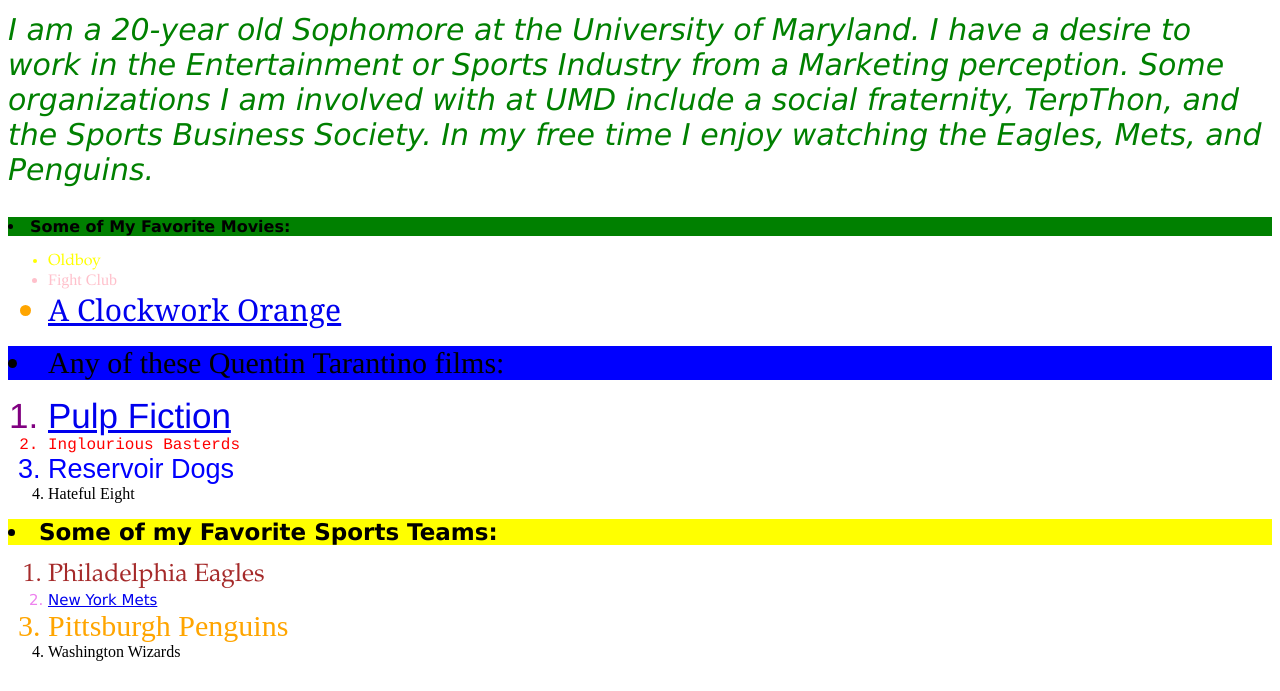
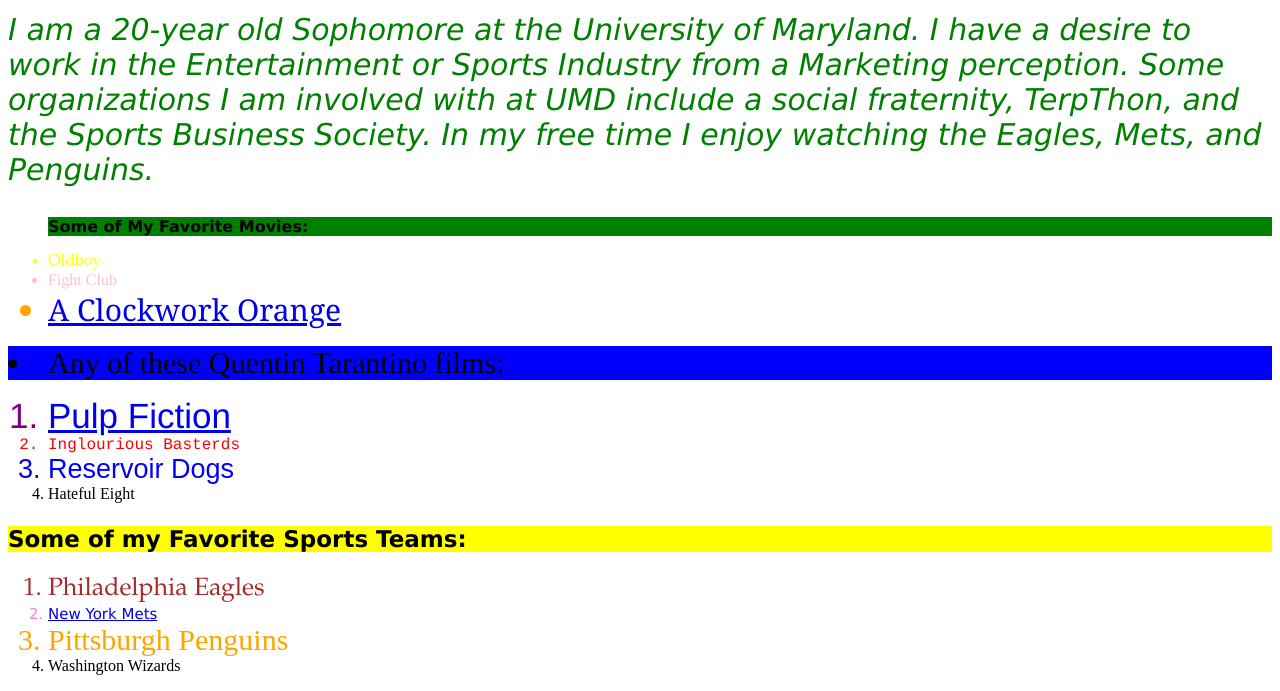
Before and after one commit to ryan-deal/ryan-deal.github.io, a plain HTML site: page index.html in a window 1280 px wide. Shown: the part 348-1039 px from the top of the page. Drawn offline with Linux system fonts and the light colour scheme.

Commit message:
Add files via upload

```diff
--- a/index.html
+++ b/index.html
@@ -15,12 +15,13 @@
 	</head>
 	<body><img src=https://scontent-iad3-1.xx.fbcdn.net/v/t1.0-9/14642255_1396993813658924_7317788701808630253_n.jpg?_nc_cat=0&oh=90d1f68f14f3fe415878656457cf1873&oe=5B669AB3></body>
 	<p style= "font-family:Verdana; font-size: 30px; color:green" > <em>I am a 20-year old Sophomore at the University of Maryland. I have a desire to work in the Entertainment or Sports Industry from a Marketing perception. Some organizations I am involved with at UMD include a social fraternity, TerpThon, and the Sports Business Society. In my free time I enjoy watching the Eagles, Mets, and Penguins.</em></p>
-<li style= "font-family:Verdana; background-color:green; font-size: 21 px"> <strong>Some of My Favorite Movies:</strong> </li>
-	        <ul>
+<ul><p style= "font-family:Verdana; background-color:green; font-size: 21 px"> <strong>Some of My Favorite Movies:</strong> </p>
+	        </ul>
+			<ul>
 	            <li style= font-family:Palatino;color:yellow;font-size:22px">Oldboy</li>
 	            <li style= font-family:Times;color:pink;font-size: 40px">Fight Club</li>
 	            <li style="font-family:Georgia; color:orange; font-size: 30px"><a href="https://www.cnn.com">A Clockwork Orange</a></li>
-	            </ul>
+	               </ul>
 
 	            <li style= "background-color:blue; font-size: 30px; font-family:Times">Any of these Quentin Tarantino films:</li>
 	                <ol>
@@ -29,7 +30,7 @@
 	                    <li style="font-family:Arial; color:blue; font-size: 27px">Reservoir Dogs</li>
 	                    <li>Hateful Eight</li>
 	               </ol>
-	               <li style= "font-family:Verdana; background-color:yellow; font-size: 23px"> <strong> <left> Some of my Favorite Sports Teams:</strong></left></li>
+	               <p style= "font-family:Verdana; background-color:yellow; font-size: 23px"> <strong> <left> Some of my Favorite Sports Teams:</strong></left></p>
 	               <ol>
 	                  <li style= "font-family: Garamond; color:brown; font-size: 25px"> Philadelphia Eagles</li>
 	                  <li style= "font-family: Verdana; color:violet; font-size: 15px"><a href="https://www.mlb.com">New York Mets</a></li>
```
